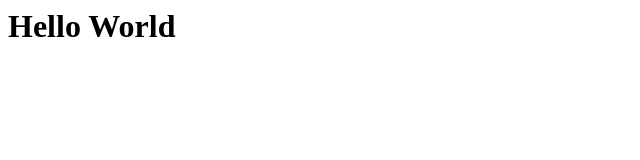
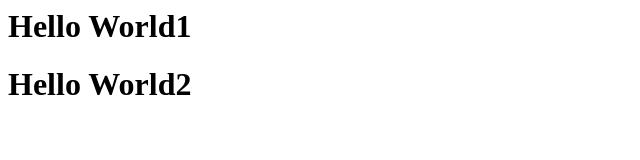
Before and after one commit to yoonseocho/git_test, a plain HTML site: page index.html in a window 1280 px wide. Shown: the whole page, without its empty margins (0-640 px from the left). Drawn offline with Linux system fonts and the light colour scheme.

Commit message:
second commit

```diff
--- a/index.html
+++ b/index.html
@@ -4,6 +4,7 @@
     </head>
 
     <body>
-        <h1>Hello World</h1>
+        <h1>Hello World1</h1>
+        <h1>Hello World2</h1>
     </body>
 </html>
```
Also changed, not shown: 1 other file.
